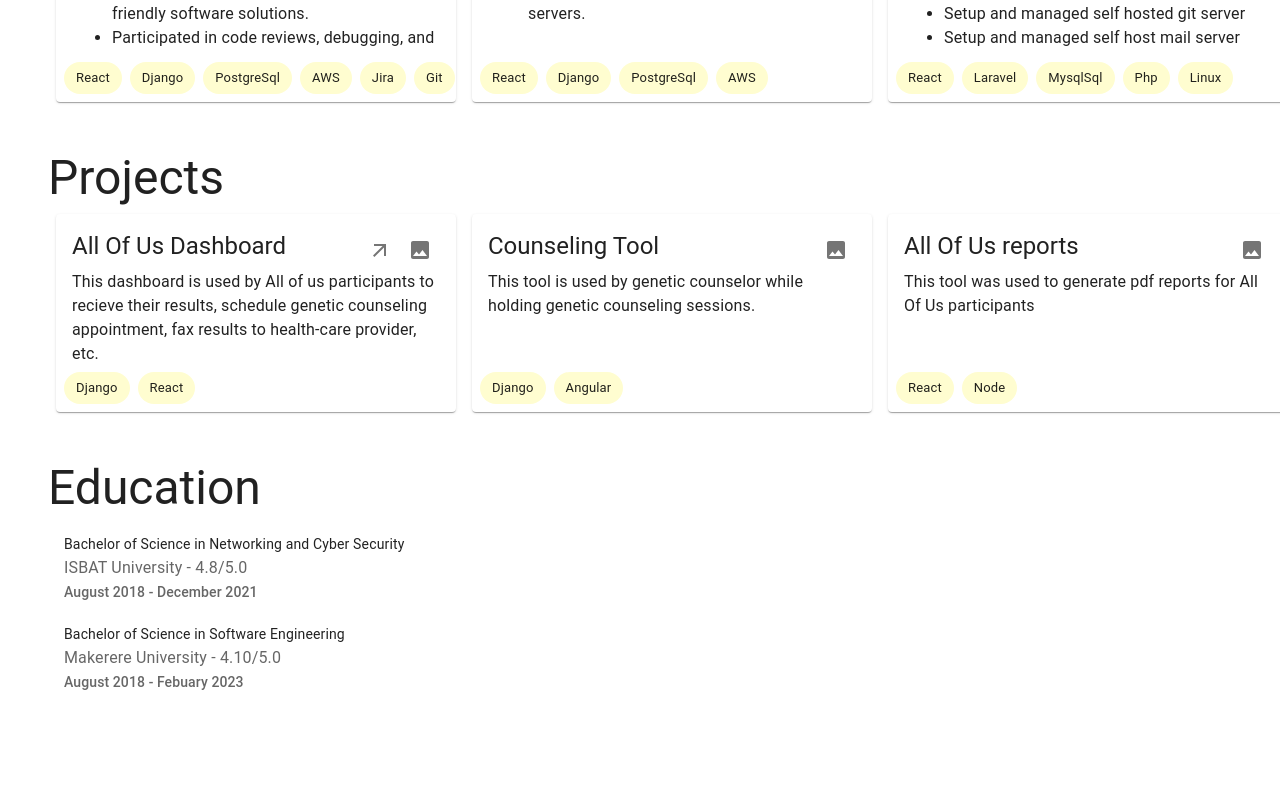
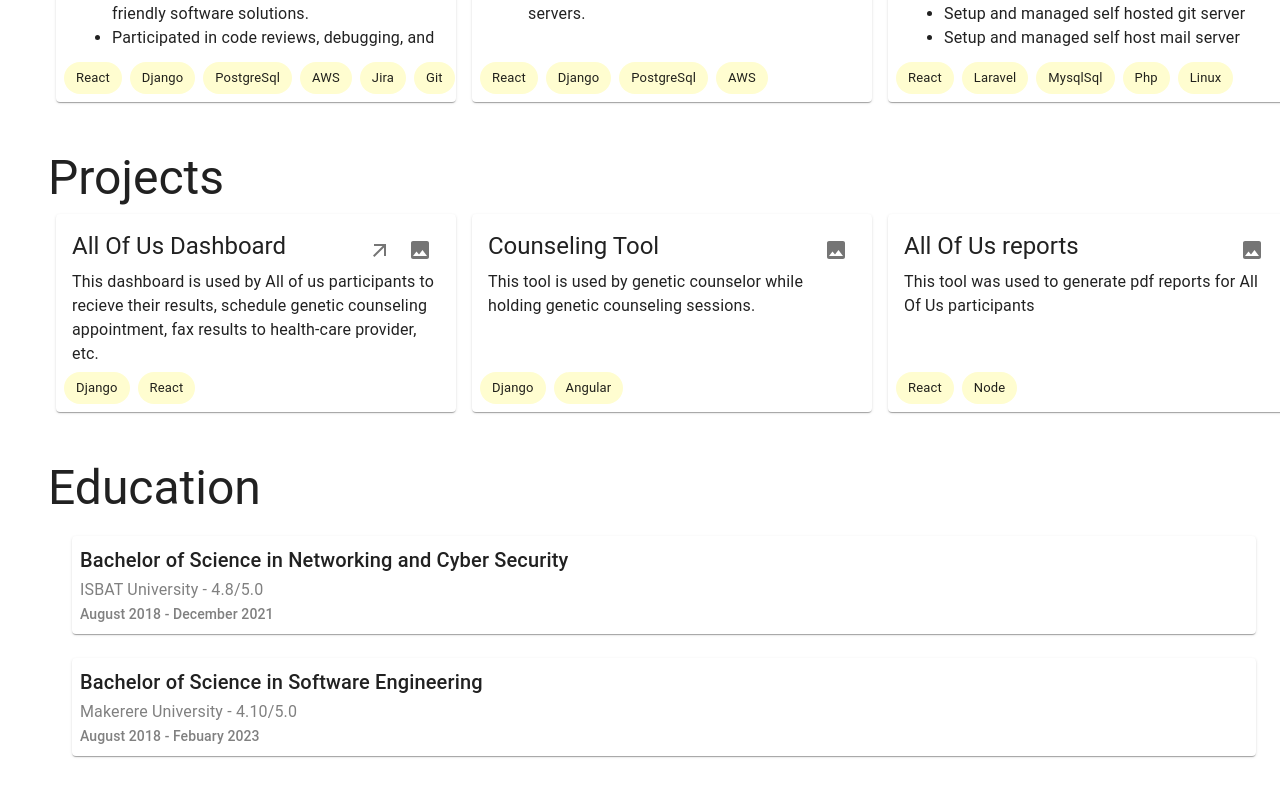
Before and after one commit to musumba-michael/musumba-gerald.com, a React (Create React App) app: page / in a window 1280 px wide. Shown: the part 1280-2076 px from the top of the page. Before the commit the page ends 2016 px from the top, so only its background shows below. Built offline with nearby package versions, Linux system fonts and the light colour scheme.

Commit message:
Fix Errors

```diff
--- a/src/Drawer/MobileDrawer.tsx
+++ b/src/Drawer/MobileDrawer.tsx
@@ -64,7 +64,7 @@ export const MobileDrawer: FC<IMobileDrawer> = (props) => {
         <List>
           {PAGES.map((page) => {
             return (
-              <ListItem>
+              <ListItem key={page.id}>
                 <ListItemButton href={`#${page.id}`}>
                   <ListItemText primary={page.name} />
                 </ListItemButton>
--- a/src/Education/Education.tsx
+++ b/src/Education/Education.tsx
@@ -1,4 +1,11 @@
-import { Box, List, ListItem, ListItemText, Typography } from "@mui/material";
+import {
+  Box,
+  List,
+  ListItem,
+  ListItemText,
+  Paper,
+  Typography,
+} from "@mui/material";
 import { EDUCATION } from "../config/constants";
 export const Education = () => {
   return (
@@ -6,22 +13,20 @@ export const Education = () => {
       <Typography variant="h3">Education</Typography>
       <List dense>
         {EDUCATION.map((course) => (
-          <ListItem>
-            <ListItemText
-              primary={course.course}
-              secondary={
-                <>
-                  <Typography variant="subtitle1">
+          <ListItem key={course.endDate}>
+            <Paper sx={{ width: "100%", p: 1, m: 1 }}>
+              <Typography variant="h6">{course.course}</Typography>
+              <Box>
+                <Typography variant="subtitle1" color="GrayText">
                   {course.schoolName} {"-"} {course.grade && course.grade}
                 </Typography>
-                  <Typography variant="subtitle2">
+                <Typography variant="subtitle2" color="GrayText">
                   {course.startDate}
                   {" - "}
                   {course.endDate}
                 </Typography>
-                </>
-              }
-            />
+              </Box>
+            </Paper>
           </ListItem>
         ))}
       </List>
--- a/src/Projects/Projects.tsx
+++ b/src/Projects/Projects.tsx
@@ -26,7 +26,7 @@ export const Projects: FC = () => {
         }}
       >
         {PROJECTS.map((project) => (
-          <Box>
+          <Box key={project.name}>
             <Card sx={{ width: 400, m: 1 }}>
               <CardContent sx={{ height: 150, overflowY: "auto" }}>
                 <Box sx={{ display: "flex" }}>
@@ -56,7 +56,12 @@ export const Projects: FC = () => {
               </CardContent>
               <CardActions>
                 {project.technologies.map((technology) => (
-                  <Chip label={technology} variant="filled" color="primary" />
+                  <Chip
+                    label={technology}
+                    variant="filled"
+                    color="primary"
+                    key={technology}
+                  />
                 ))}
               </CardActions>
             </Card>
--- a/src/WorkExperience/WorkExperience.tsx
+++ b/src/WorkExperience/WorkExperience.tsx
@@ -15,7 +15,7 @@ export const WorkExperienceSlider: FC = () => {
         }}
       >
         {WORK_EXPERIENCE_LIST.map((workExpirience) => (
-          <Box>
+          <Box key={workExpirience.description}>
             <WorkExperienceItem workExpirience={workExpirience} />
           </Box>
         ))}
--- a/src/WorkExperience/WorkExperienceItem.tsx
+++ b/src/WorkExperience/WorkExperienceItem.tsx
@@ -35,7 +35,7 @@ export const WorkExperienceItem: FC<IWorkExperienceItem> = (props) => {
         <Typography>{workExpirience.description}</Typography>
         <ul>
           {workExpirience.whatIAccomplished.map((item) => (
-            <li>
+            <li key={item}>
               <Typography>{item}</Typography>
             </li>
           ))}
@@ -43,7 +43,12 @@ export const WorkExperienceItem: FC<IWorkExperienceItem> = (props) => {
       </CardContent>
       <CardActions>
         {workExpirience.technologies.map((technology) => (
-          <Chip label={technology} variant="filled" color="primary" />
+          <Chip
+            label={technology}
+            variant="filled"
+            color="primary"
+            key={technology}
+          />
         ))}
       </CardActions>
     </Card>
```
Lines whose indentation alone changed are shown as unchanged.
